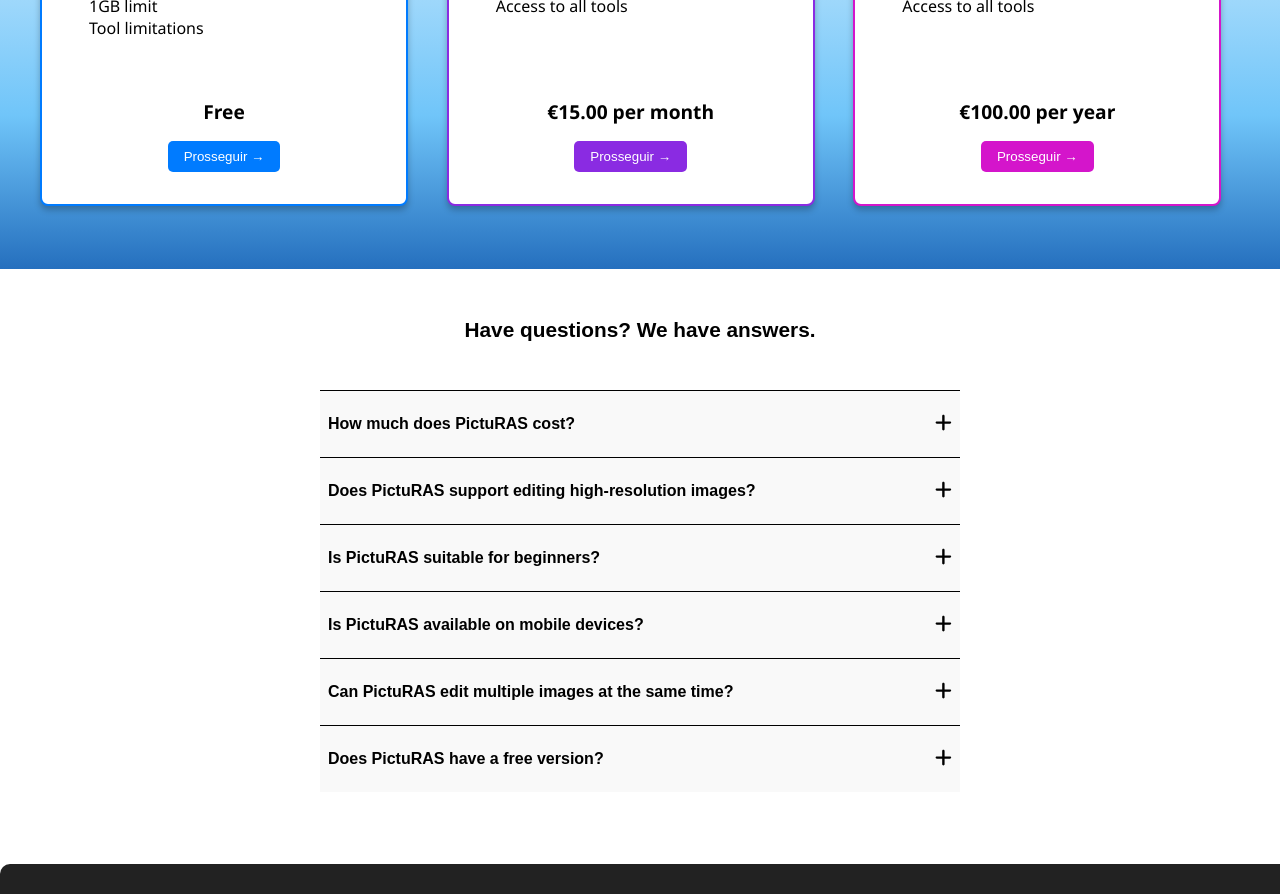
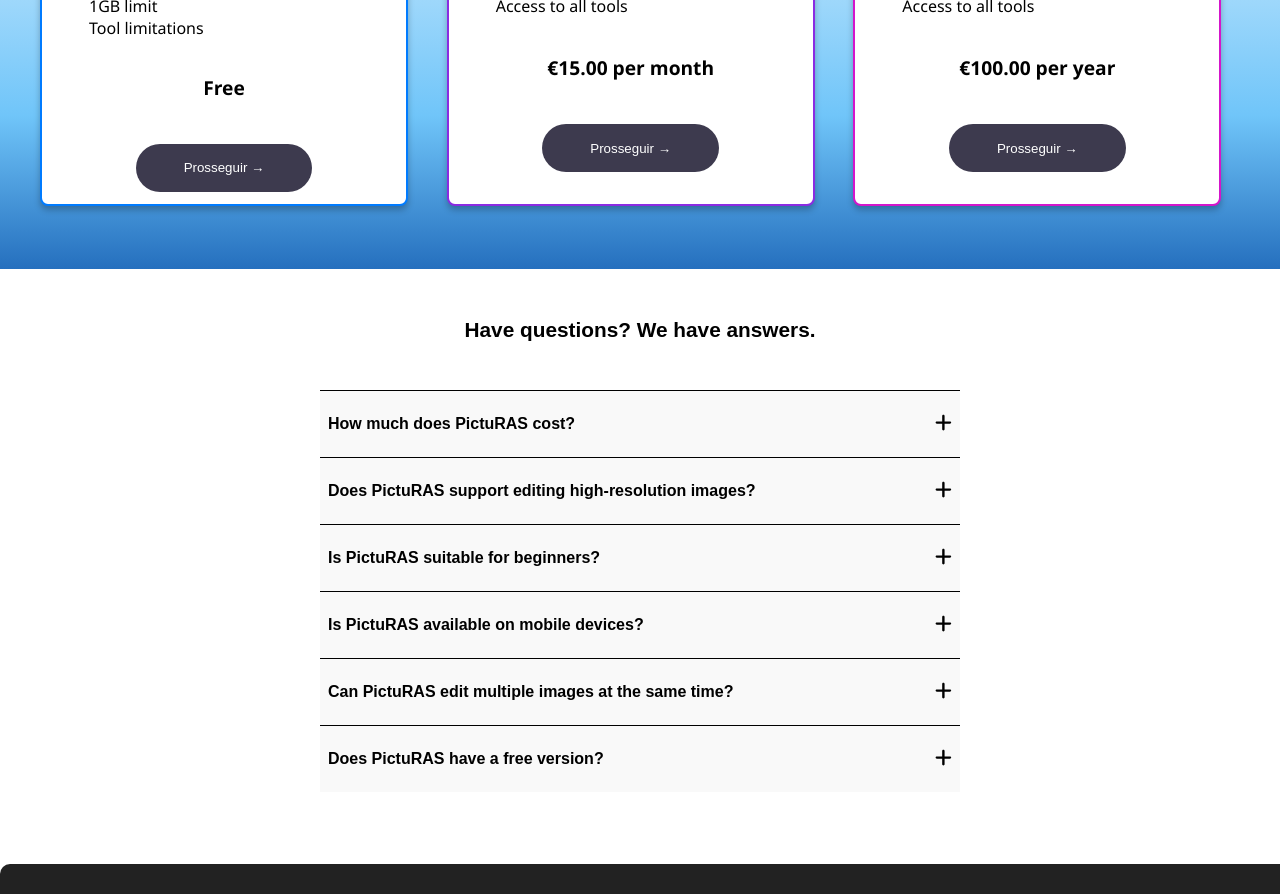
Before and after one commit to AntonioSilva03/PictuRAS, a Vue app in the folder frontend/pictuRas/: page / in a window 1280 px wide. Shown: the part 2260-3154 px from the top of the page. Built offline with nearby package versions, Linux system fonts and the light colour scheme; what @ckpack/vue-color would draw is missing.

Commit message:
Button changes

```diff
--- a/frontend/pictuRas/src/components/Content4-LandingPage.vue
+++ b/frontend/pictuRas/src/components/Content4-LandingPage.vue
@@ -19,7 +19,7 @@
         price="Free"
         planType="free-plan"
         :isActive="currentPlan === 'free'"
-        :onChoosePlan="() => choosePlan('free', 0, 'Free Plan')"
+        :onChoosePlan="() => choosePlan()"
     />
     <PlanCard
         title="Monthly"
@@ -33,7 +33,7 @@
         price="€15.00 per month"
         planType="monthly-plan"
         :isActive="currentPlan === 'monthly'"
-        :onChoosePlan="() => choosePlan('monthly', 15, 'Monthly Plan')"
+        :onChoosePlan="() => choosePlan()"
     />
     <PlanCard
         title="Annual"
@@ -47,7 +47,7 @@
         price="€100.00 per year"
         planType="annual-plan"
         :isActive="currentPlan === 'annual'"
-        :onChoosePlan="() => choosePlan('annual', 100, 'Annual Plan')"
+        :onChoosePlan="() => choosePlan()"
     />
 </div>
     </div>
@@ -56,6 +56,7 @@
 
 <script>
 import PlanCard from '../components/Plans-Landing.vue';
+import { useRouter } from 'vue-router';
 
 export default {
   name: 'Content4',
@@ -66,12 +67,9 @@ export default {
     };
   },
   methods: {
-    choosePlan(plan, amount, planName) {
-      // Navega para a página de pagamento com os parâmetros
-      this.$router.push({
-        path: '/payment',
-        query: { amount: amount, planName: planName },
-      });
+    choosePlan() {
+      const router = useRouter();
+      router.push(`/plan`);
     },
   },
 };
--- a/frontend/pictuRas/src/components/Plans-Landing.vue
+++ b/frontend/pictuRas/src/components/Plans-Landing.vue
@@ -6,16 +6,20 @@
         </ul>
         <div class="plan-footer">
             <h3>{{ price }}</h3>
-            <button @click="onChoosePlan" :class="`${planType}-btn`">
-                Prosseguir →
-            </button>
+            <Button1 @click="onChoosePlan" label=" Prosseguir →"></Button1>
         </div>
     </div>
 </template>
 
 <script>
+
+import Button1 from './Button-style1.vue';
+
 export default {
     name: "PlanCard",
+    components:{
+        Button1,
+    },
     props: {
         title: { type: String, required: true },
         features: { type: Array, required: true },
@@ -70,14 +74,7 @@ export default {
     font-weight: bold;
 }
 
-.plan-box button {
-    color: white;
-    padding: 0.5rem 1rem;
-    border: none;
-    border-radius: 5px;
-    cursor: pointer;
-    transition: background-color 0.3s ease;
-}
+
 
 .free-plan {
     border: 2px solid #007bff;
@@ -91,17 +88,7 @@ export default {
     border: 2px solid #d415cb;
 }
 
-.free-plan-btn {
-    background-color: #007bff;
-}
 
-.monthly-plan-btn {
-    background-color: #8a2be2;
-}
-
-.annual-plan-btn {
-    background-color: #d415cb;
-}
 
 .plan-box button:hover {
     opacity: 0.9;
```
